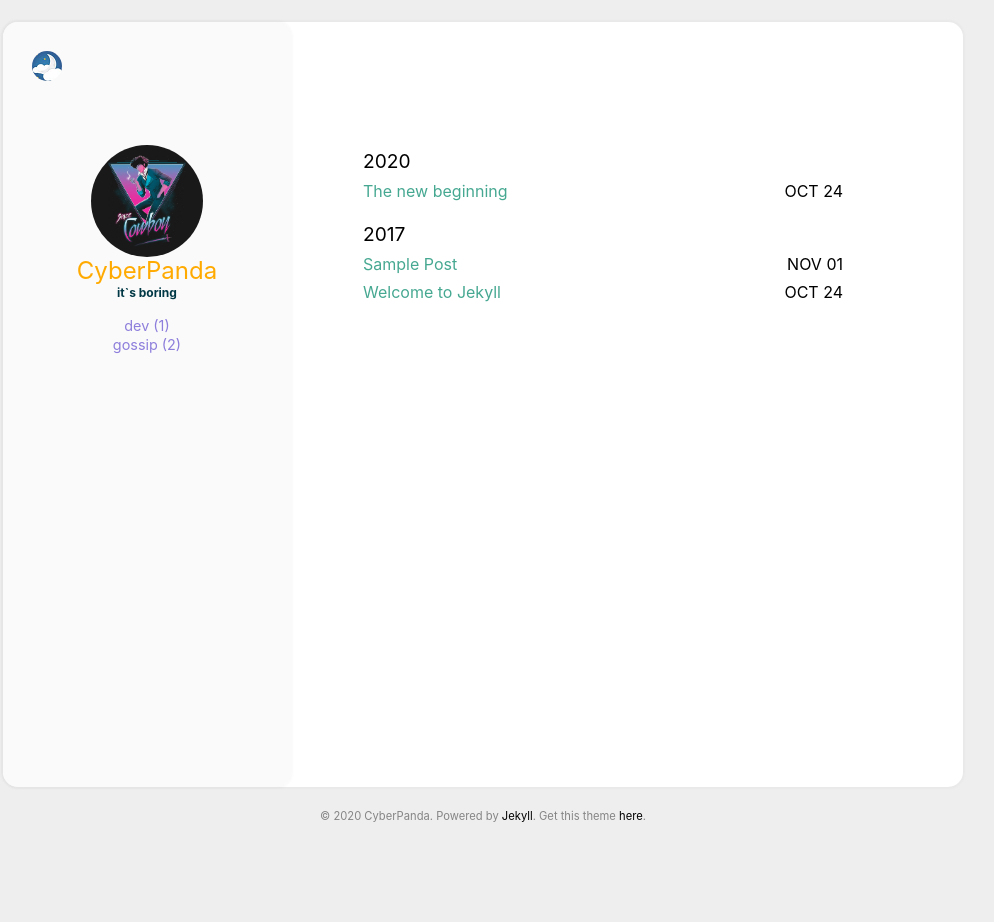
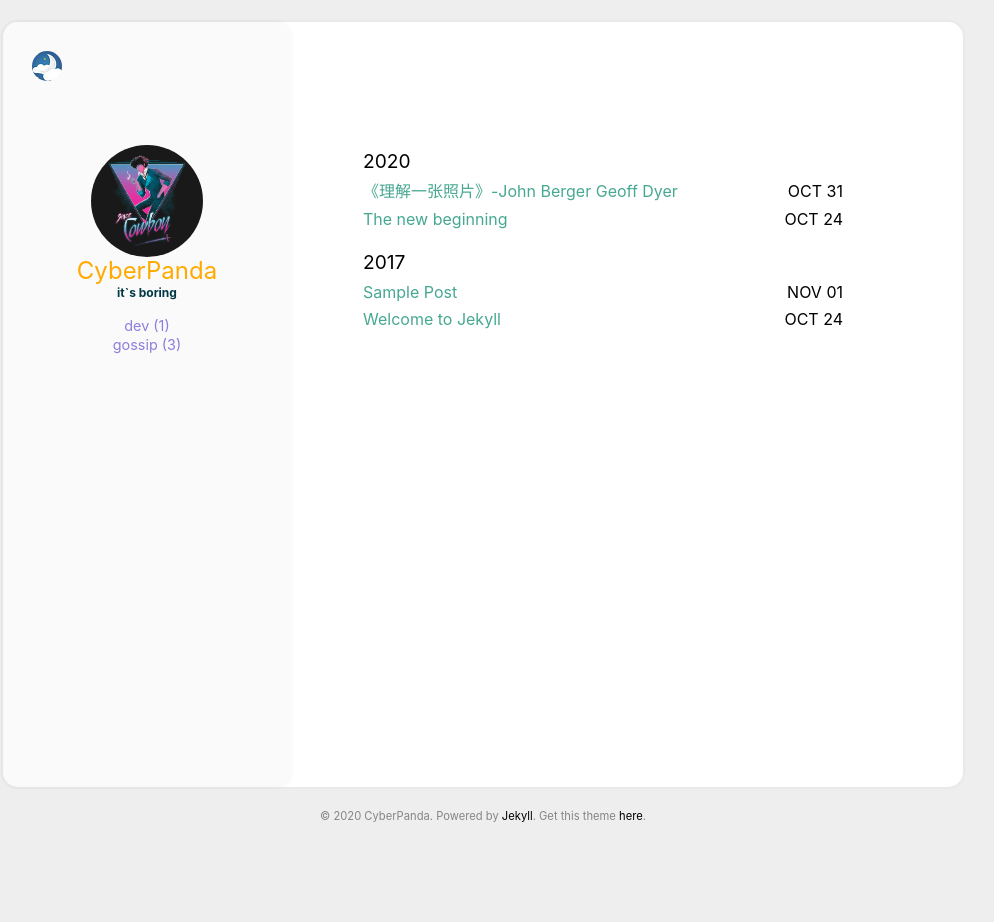
Before and after one commit to CyberPanda-T/cyberpanda-t.github.io, a Jekyll site: the page built from index.html, in a window 1280 px wide. Shown: the whole page, without its empty margins (157-1151 px from the left). Built offline with Jekyll 4.4.1, drawn with Linux system fonts in a browser that asks for light colours; part of the change alters nothing that is shown.

Commit message:
添加了新文章

```diff
--- a/_config.yml
+++ b/_config.yml
@@ -36,7 +36,7 @@ defaults:
     values:
       layout: post
       comment: true
-      title: title
+      title: there is no title
 
 markdown_ext: "markdown,mkdown,mkdn,mkd,md"
 markdown: kramdown
--- /dev/null
+++ b/_posts/2020-10-31-after-reading-1.md
@@ -0,0 +1,54 @@
+---
+title: 《理解一张照片》-John Berger  Geoff Dyer
+categories: [gossip]
+---
+
+# 《理解一张照片》
+
+在浑浑噩噩的坚持下终于读完了。第一次接触艺术评论类的书籍，和自己的差别很大，把它叫做艺术思考可能更合理一些。这本书内容很丰富但也许是因为“照片和证据的天然联系”使得这本书大量的提到了政治和真相。
+
+## 所以我们改如何理解呢？
+
+虽然书的名字叫做“理解一张照片”但事实上他并没有告诉读者确切精炼的方法或者说答案。
+
+## 那怎么办？
+
+书中没有给出答案，但是我们可以从约翰·伯格的评论中读出或悟出点什么。
+
+算上时间维度，我们是都是四维世界的生物。时间以不可阻挡的趋势一去不返，一张静态的照片能记录的最长不过<dfn info="如星轨这类需要长曝光的风景照片，但实际上并非本书所指的那一类照片">短短几分钟</dfn>。对于一个事件来说太过于短暂，显然不能充分的表现一个事件的整体，但是一个关键节点的照片，往往能提供多于照片上的颜色与画面所能提供的。而这都是与我们平日里的经验做对比而联想出来的感觉，如果有一张照片，主人公摆着一副笑脸，我们会联想到他是不是听了什么有意思的笑话，是不是和别人打赌赢了，或者向自己的对象求婚了。但如果照片背景是一家赌场，那我们一定会联想到他是不是在里面赢了钱。
+
+看看这张照片[![06b3Je.jpg](https://s1.ax1x.com/2020/10/11/06b3Je.jpg)](https://imgchr.com/i/06b3Je)
+
+很糟糕，我们唯一能获取的信息就是这是什么时候拍的，而且还不一定能确定是<dfn info="就我所知，可能大部分人会猜是下午，只有更少的人会喜欢上午">上午还是下午</dfn>，事实上这是下午在学校旁边的人行道上拍摄的，但我们的不到什么有用的信息。
+
+再看看这张照片[![06bKZ6.jpg](https://s1.ax1x.com/2020/10/11/06bKZ6.jpg)](https://imgchr.com/i/06bKZ6)
+
+黄昏的云翳，拥堵的街道，这就是晚高峰，我们知道他是晚高峰不是因为我告诉了你那是几点钟，那是哪座不知名的小城市，而是它正恰好符合了我们对于晚高峰的印象。换句话说它唤起了我们的经验。
+
+## 我已做出决定，我之所见是值得被记录下来的。
+
+>   I have decided that seeing this is worth recording.
+
+这是每一张照片的编码所能解读出来的信息，差别在于拍摄者如何让这条信息变得明晰且可被理解。但这并不意味着摄影是像绘画一样需要精妙的构图。二者在表现上有很大的差别，绘画的所有元素都为了一个中心，但摄影并不如此。每一幅照片中的元素都是随机的，信息来自于平日生活的经验的联想。也许正是因此，摄影下限低上限高，而绘画上下限都很高。
+
+## 时间与历史
+
+书中提了一个有趣的小问题
+
+>   在相机发明之前，发挥着照片作用的东西是什么？
+
+而回答则更有趣
+
+>   预期中的答案可能会是版画、素描、油画，但更具启发性的答案却可能是：记忆。
+
+摄影的出现与绘画等更为主观的艺术形式的区别，在这一来一回中表现的更加的透彻，它是一种外在的记忆，而非单纯的一幅艺术作品。这也是为什么往往记录自己曾经的故事的照片比一张漂亮的风景照更能打动自己。后者不是一种记忆而且就艺术构图来说又不太能比得上绘画。而一幅优秀的照片就是将这种外在记忆植入每一个观看者的记忆，这种历史的沉浸感才是与绘画最大的差别。
+
+### 历史并不等同于时间。
+
+历史的颗粒度是事件，而非时间，时间是事件的颗粒度。它们之间不具有传递性。我们知道（或者猜测）宇宙历史的起点是宇宙大爆炸，而非时间从零时刻开始的一个点。摄影将时间从连续中剥离出来，将时间割裂、包装成一个个足够小的事件，这提供了一种新的历史，让时间本身变成一种历史。（当然，我们仍未能从中跳脱出来，因为你可以认为宇宙从运行至今是一个未结束的超大型事件。）
+
+
+
+# ENDING
+
+书写的很充实，可惜不是过目不忘，如果再翻阅或者想起点什么再做补充。📸
```
